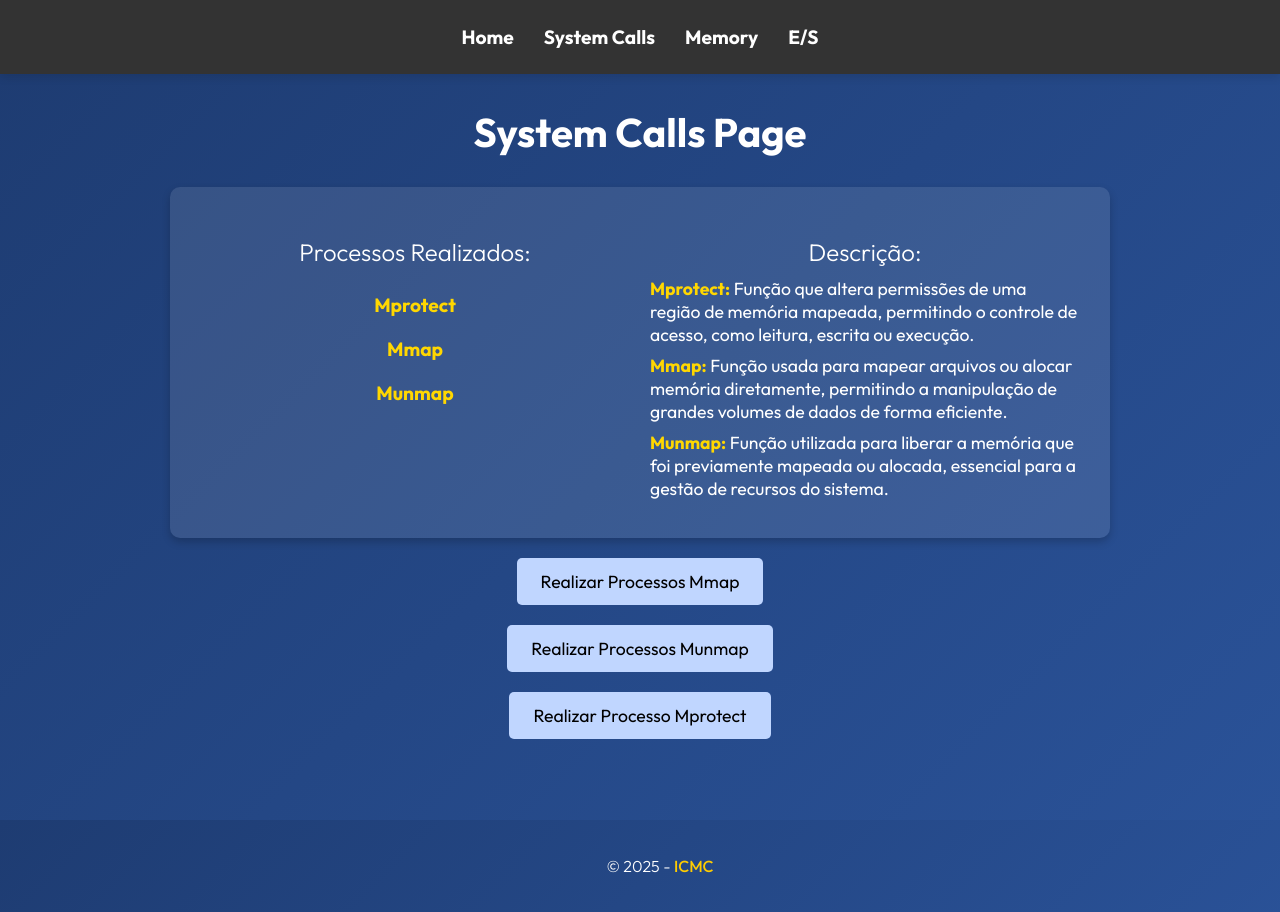
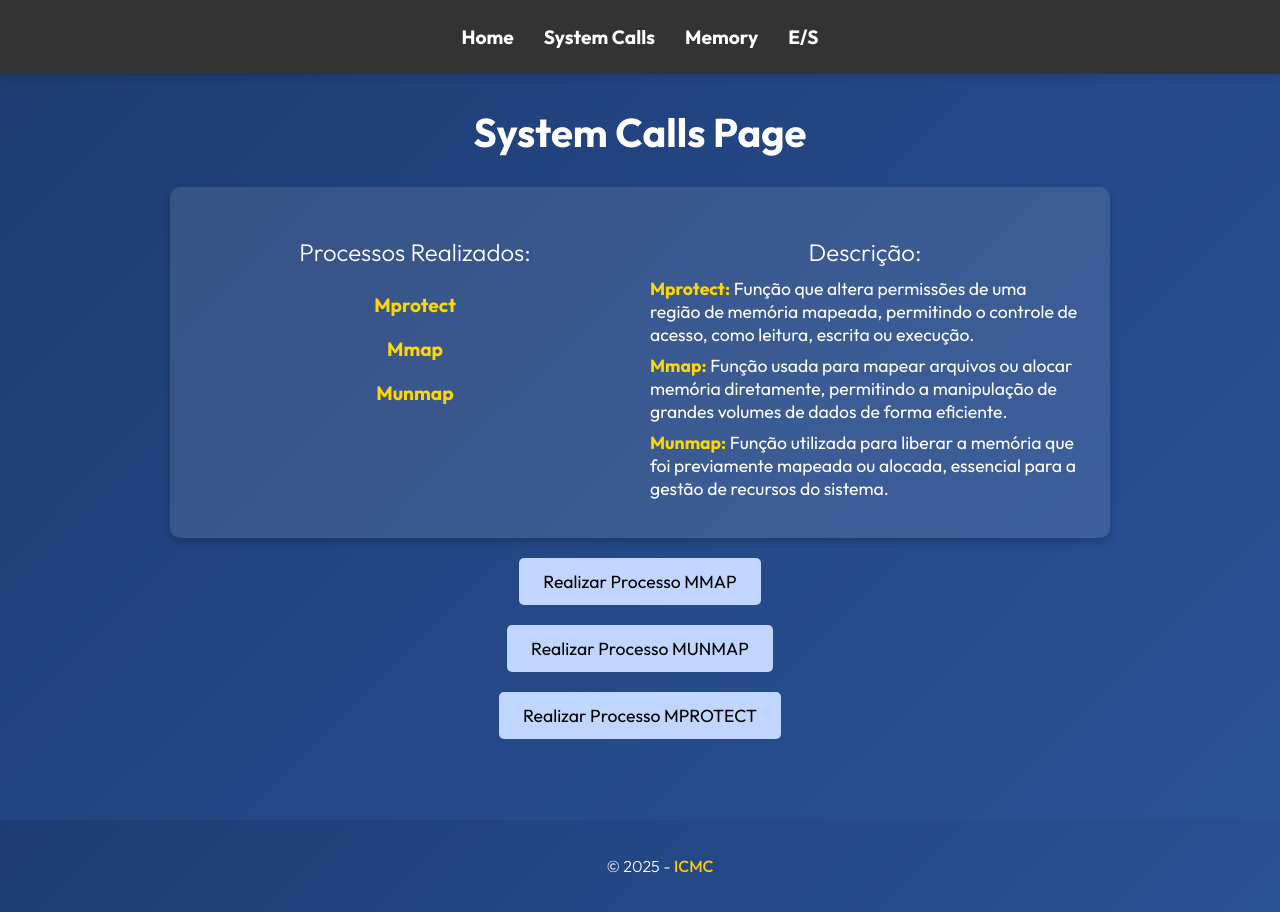
Before and after one commit to CleversonCSousa/projeto_SO, a React (Vite) app in the folder frontendSO/: page /memo in a window 1280 px wide. Built offline with nearby package versions, Linux system fonts and the light colour scheme.

Commit message:
linked backend

```diff
--- a/frontendSO/src/App.tsx
+++ b/frontendSO/src/App.tsx
@@ -6,6 +6,7 @@ const App = () => {
       <div className={styles.info}>
         <h1>Simulador de Processos Primitivos</h1>
         <h2>Simulador desenvolvido para a disciplina de Sistemas Operacionais I</h2>
+        <h2>Proposta da disciplina aqui, colocar dps</h2>
         <h3 className={styles.text}>Docentes: Júlio Cezar Estrella e Sarita Mazzini Bruschi</h3>
         <h3 className={styles.text}>Alunos: Cleverson, Felipe, Yuri </h3>
       </div>
--- a/frontendSO/src/components/MemoChart.tsx
+++ b/frontendSO/src/components/MemoChart.tsx
@@ -2,11 +2,10 @@ import React, { useState } from "react";
 import axios from "axios";
 import styles from "../styles/Charts.module.css";
 
-const MemoChartComponente: React.FC = () => {
+const MemoChartComponent: React.FC = () => {
   const [data, setData] = useState<Record<string, number> | null>(null);
   const [sourceCode, setSourceCode] = useState<string | null>(null);
   const [straceData, setStraceData] = useState<string | null>(null);
-
   const [loading, setLoading] = useState(false);
 
   const formatNumber = (num: number) => {
@@ -16,43 +15,11 @@ const MemoChartComponente: React.FC = () => {
     return num.toString();
   };
 
-  const fetchDataMmap = async () => {
+  const fetchData = async (endpoint: string) => {
     setLoading(true);
     try {
-      const response = await axios.get("http://localhost:5000/systemcalls/memory/mmap");
+      const response = await axios.get(`http://localhost:5000/systemcalls/memory/${endpoint}`);
       console.log("Dados recebidos:", response.data);
-
-      setData(response.data.timeData);
-      setSourceCode(response.data.sourceCode);
-      setStraceData(response.data.straceData);
-    } catch (error) {
-      console.error("Erro ao buscar os dados:", error);
-    } finally {
-      setLoading(false);
-    }
-  };
-  const fetchDataMunmap = async () => {
-    setLoading(true);
-    try {
-      const response = await axios.get("http://localhost:5000/systemcalls/memory/munmap");
-      console.log("Dados recebidos:", response.data);
-
-      setData(response.data.timeData);
-      setSourceCode(response.data.sourceCode);
-      setStraceData(response.data.straceData);
-    } catch (error) {
-      console.error("Erro ao buscar os dados:", error);
-    } finally {
-      setLoading(false);
-    }
-  };
-
-  const fetchDataMprotect = async () => {
-    setLoading(true);
-    try {
-      const response = await axios.get("http://localhost:5000/systemcalls/memory/mprotect");
-      console.log("Dados recebidos:", response.data);
-
       setData(response.data.timeData);
       setSourceCode(response.data.sourceCode);
       setStraceData(response.data.straceData);
@@ -65,15 +32,11 @@ const MemoChartComponente: React.FC = () => {
 
   return (
     <div className={styles.chartContainer}>
-      <button className={styles.button} onClick={fetchDataMmap} disabled={loading}>
-        {loading ? "Carregando..." : "Realizar Processos Mmap"}
+      {['mmap', 'munmap', 'mprotect'].map((syscall) => (
+        <button key={syscall} className={styles.button} onClick={() => fetchData(syscall)} disabled={loading}>
+          {loading ? "Carregando..." : `Realizar Processo ${syscall.toUpperCase()}`}
         </button>
-      <button className={styles.button} onClick={fetchDataMunmap} disabled={loading}>
-        {loading ? "Carregando..." : "Realizar Processos Munmap"}
-      </button>
-      <button className={styles.button} onClick={fetchDataMprotect} disabled={loading}>
-        {loading ? "Carregando..." : "Realizar Processo Mprotect"}
-      </button>
+      ))}
 
       {data && (
         <div className={styles.tablesContainer}>
@@ -91,15 +54,12 @@ const MemoChartComponente: React.FC = () => {
               {(() => {
                 const entries = Object.entries(data);
                 const meio = Math.ceil(entries.length / 2);
-                const firstHalf = entries.slice(0, meio);
-                const secondHalf = entries.slice(meio);
-
-                return firstHalf.map(([key1, value1], index) => (
+                return entries.slice(0, meio).map(([key1, value1], index) => (
                   <tr key={index}>
                     <td>{key1}</td>
                     <td>{formatNumber(value1)}</td>
-                    <td>{secondHalf[index]?.[0] || ""}</td>
-                    <td>{secondHalf[index] ? formatNumber(secondHalf[index][1]) : ""}</td>
+                    <td>{entries[meio + index]?.[0] || ""}</td>
+                    <td>{entries[meio + index] ? formatNumber(entries[meio + index][1]) : ""}</td>
                   </tr>
                 ));
               })()}
@@ -107,29 +67,23 @@ const MemoChartComponente: React.FC = () => {
           </table>
         </div>
       )}
+
       <div className={styles.codes}>
         {sourceCode && (
           <div className={styles.codeContainer}>
             <h3>Source Code</h3>
-          <pre className={styles.codeBlock}>
-            <code>{sourceCode}</code>
-          </pre>
+            <pre className={styles.codeBlock}><code>{sourceCode}</code></pre>
           </div>
         )}
         {straceData && (
           <div className={styles.straceContainer}>
             <h3>Strace Data</h3>
-          <pre className={styles.codeBlock}>
-            <code>{straceData}</code>
-          </pre>
+            <pre className={styles.codeBlock}><code>{straceData}</code></pre>
           </div>
         )}
       </div>
-
-
-
     </div>
   );
 };
 
-export default MemoChartComponente;
+export default MemoChartComponent;
--- a/frontendSO/src/components/SysCallChart.tsx
+++ b/frontendSO/src/components/SysCallChart.tsx
@@ -15,57 +15,10 @@ const SyscallChartComponent: React.FC = () => {
     return num.toString();
   };
 
-  const fetchDataFork = async () => {
+  const fetchData = async (endpoint: string) => {
     setLoading(true);
     try {
-      const response = await axios.get("http://localhost:5000/systemcalls/processes/fork");
-      console.log("Dados recebidos:", response.data);
-
-      setData(response.data.timeData);
-      setSourceCode(response.data.sourceCode);
-      setStraceData(response.data.straceData);
-    } catch (error) {
-      console.error("Erro ao buscar os dados:", error);
-    } finally {
-      setLoading(false);
-    }
-  };
-
-  const fetchDataGetpid = async () => {
-    setLoading(true);
-    try {
-      const response = await axios.get("http://localhost:5000/systemcalls/processes/getpid");
-      console.log("Dados recebidos:", response.data);
-
-      setData(response.data.timeData);
-      setSourceCode(response.data.sourceCode);
-      setStraceData(response.data.straceData);
-    } catch (error) {
-      console.error("Erro ao buscar os dados:", error);
-    } finally {
-      setLoading(false);
-    }
-  };
-  const fetchDataGetppid = async () => {
-    setLoading(true);
-    try {
-      const response = await axios.get("http://localhost:5000/systemcalls/processes/getppid");
-      console.log("Dados recebidos:", response.data);
-
-      setData(response.data.timeData);
-      setSourceCode(response.data.sourceCode);
-      setStraceData(response.data.straceData);
-    } catch (error) {
-      console.error("Erro ao buscar os dados:", error);
-    } finally {
-      setLoading(false);
-    }
-  };
-
-  const fetchDataWait = async () => {
-    setLoading(true);
-    try {
-      const response = await axios.get("http://localhost:5000/systemcalls/processes/wait");
+      const response = await axios.get(`http://localhost:5000/systemcalls/processes/${endpoint}`);
       console.log("Dados recebidos:", response.data);
 
       setData(response.data.timeData);
@@ -80,16 +33,16 @@ const SyscallChartComponent: React.FC = () => {
 
   return (
     <div className={styles.chartContainer}>
-      <button className={styles.button} onClick={fetchDataFork} disabled={loading}>
+      <button className={styles.button} onClick={() => fetchData("fork")} disabled={loading}>
         {loading ? "Carregando..." : "Realizar Processo Fork"}
       </button>
-      <button className={styles.button} onClick={fetchDataGetpid} disabled={loading}>
+      <button className={styles.button} onClick={() => fetchData("getpid")} disabled={loading}>
         {loading ? "Carregando..." : "Realizar Processo GetPid"}
       </button>
-      <button className={styles.button} onClick={fetchDataGetppid} disabled={loading}>
+      <button className={styles.button} onClick={() => fetchData("getppid")} disabled={loading}>
         {loading ? "Carregando..." : "Realizar Processo GetPPid"}
       </button>
-      <button className={styles.button} onClick={fetchDataWait} disabled={loading}>
+      <button className={styles.button} onClick={() => fetchData("wait")} disabled={loading}>
         {loading ? "Carregando..." : "Realizar Processo Wait"}
       </button>
 
@@ -143,9 +96,6 @@ const SyscallChartComponent: React.FC = () => {
           </div>
         )}
       </div>
-
-
-
     </div>
   );
 };
```
Lines whose indentation alone changed are shown as unchanged.
